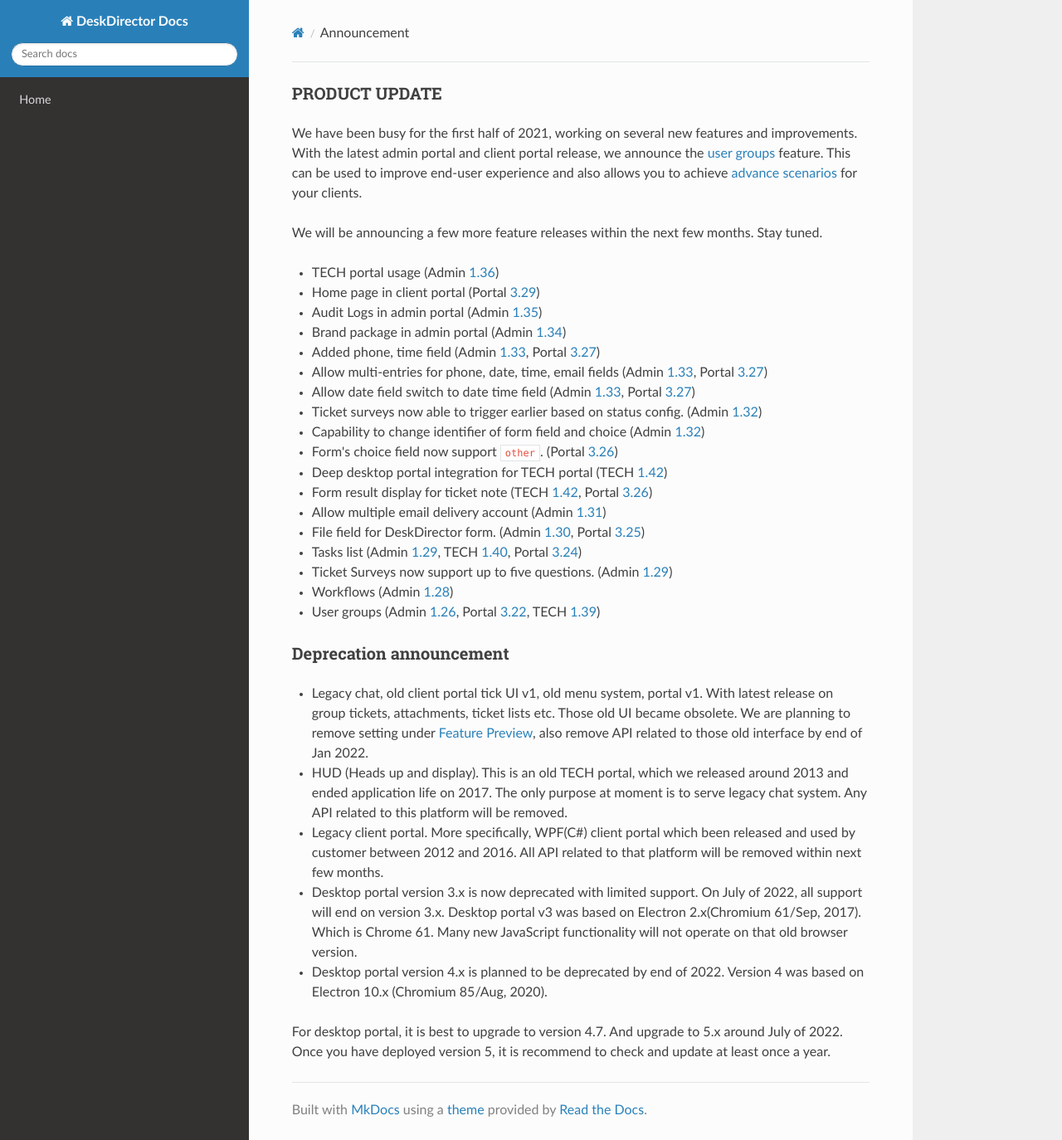
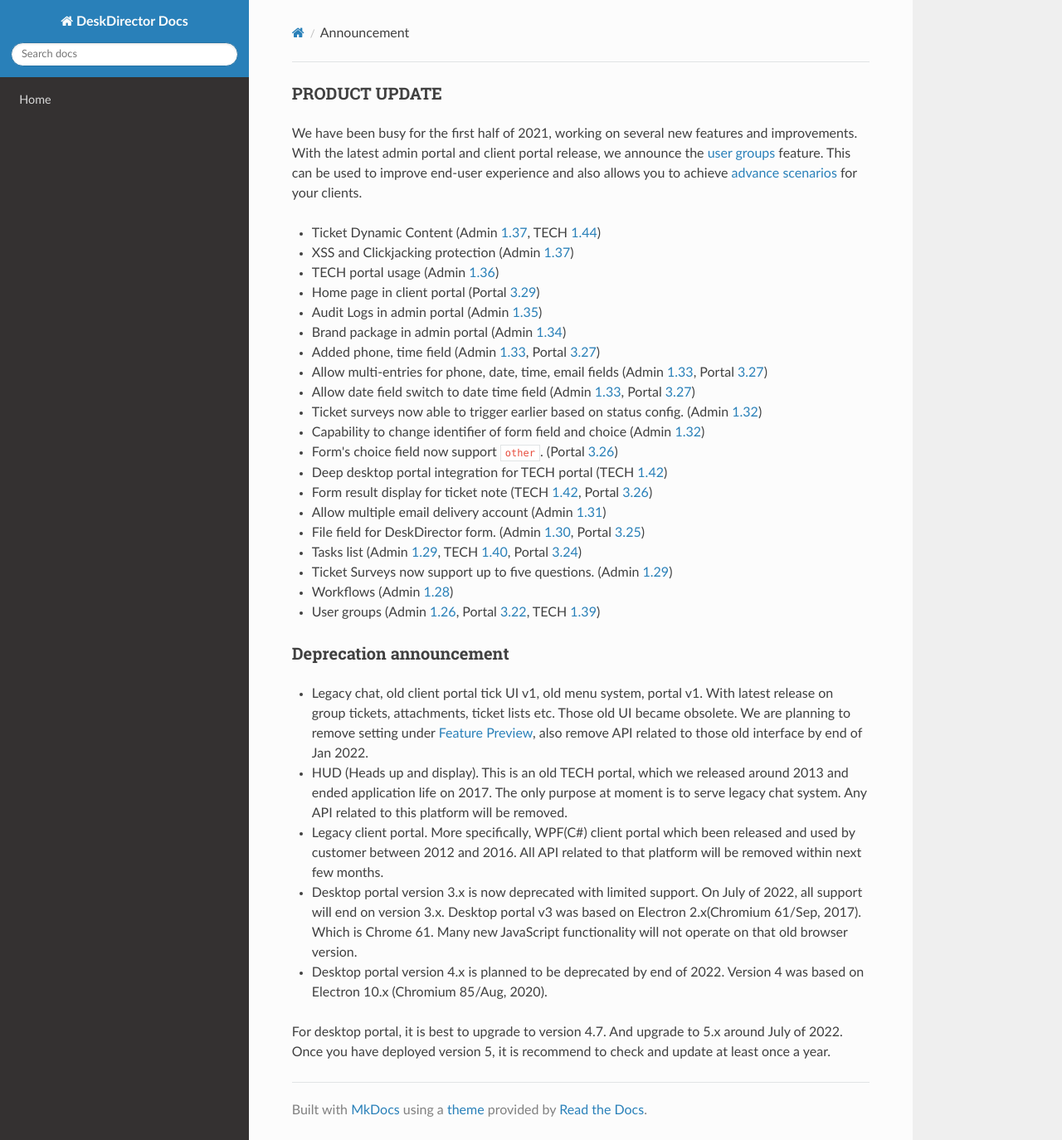
Before and after one commit to DeskDirector/docs, an MkDocs documentation site: the page built from docs/_contents/admin/home/announcement.md, in a window 1280 px wide and 1374 px high. Shown: the whole window at 83% size. Built offline with MkDocs 1.6.1, drawn with Linux system fonts in a browser that asks for light colours; nearby versions of some CDN libraries; old or Windows-style settings are respelled for this version of MkDocs.

Commit message:
Update announcement.md

```diff
--- a/docs/_contents/admin/home/announcement.md
+++ b/docs/_contents/admin/home/announcement.md
@@ -2,8 +2,8 @@
 
 We have been busy for the first half of 2021, working on several new features and improvements. With the latest admin portal and client portal release, we announce the [user groups](https://help.deskdirector.com/article/bxd7i1kkw3) feature. This can be used to improve end-user experience and also allows you to achieve [advance scenarios](https://help.deskdirector.com/article/619edy705s-user-group-scenarios) for your clients.
 
-We will be announcing a few more feature releases within the next few months. Stay tuned.
-
+* Ticket Dynamic Content (Admin [1.37](/configs/release-notes/admin/v1.37.1), TECH [1.44](/configs/release-notes/tech/v1.44))
+* XSS and Clickjacking protection (Admin [1.37](/configs/release-notes/admin/v1.37.1))
 * TECH portal usage (Admin [1.36](/configs/release-notes/admin/v1.36.1))
 * Home page in client portal (Portal [3.29](/configs/release-notes/portal/v3.29))
 * Audit Logs in admin portal (Admin [1.35](/configs/release-notes/admin/v1.35.1))
```
